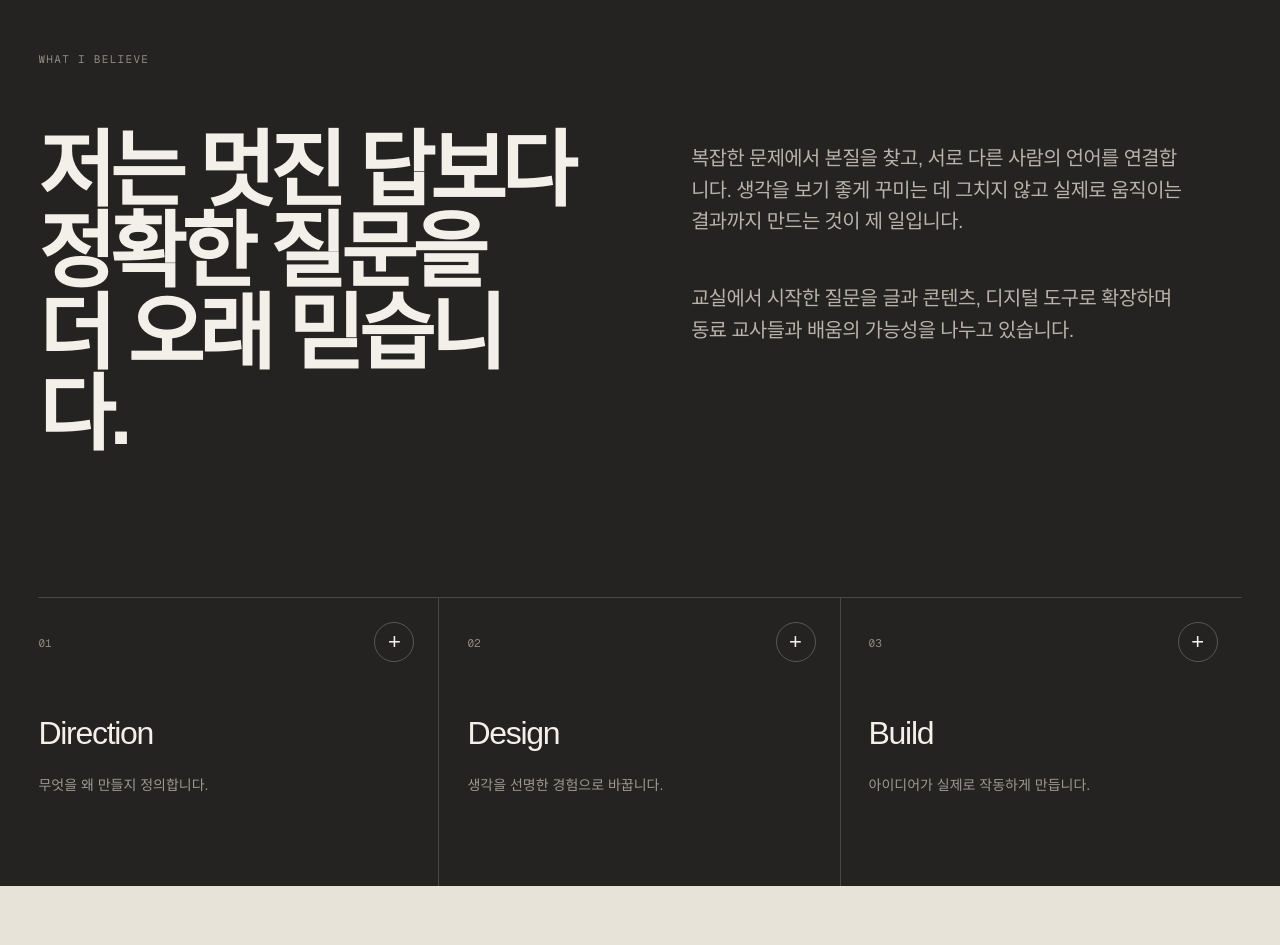
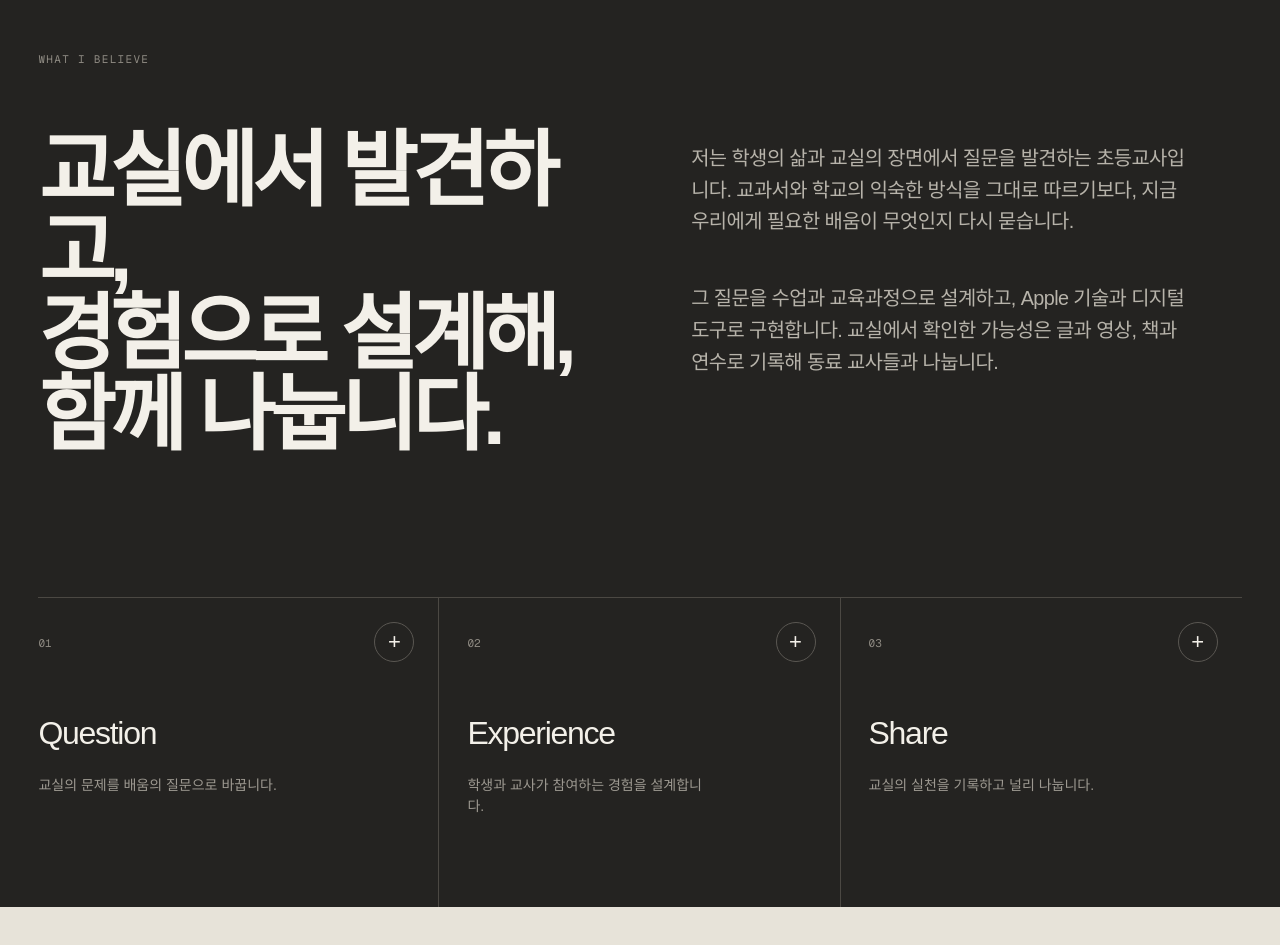
Before and after one commit to treism1234/moonyuk-portfolio, a Next.js app: page / in a window 1280 px wide. Shown: the part 2700-3645 px from the top of the page. Built offline with nearby package versions, Linux system fonts and the light colour scheme.

Commit message:
Personalize beliefs and capability stories

```diff
--- a/app/page.tsx
+++ b/app/page.tsx
@@ -39,9 +39,9 @@ const projects = [
 ];
 
 const capabilities = [
-  { no: "01", title: "Direction", text: "무엇을 왜 만들지 정의합니다.", detail: "좋은 결과는 올바른 출발점에서 시작합니다. 흩어진 요구와 관찰을 하나의 핵심 질문으로 정리하고, 브랜드와 제품이 향해야 할 방향을 명확한 원칙과 우선순위로 만듭니다.", points: ["문제와 기회의 재정의", "브랜드·제품 전략", "핵심 메시지와 로드맵"] },
-  { no: "02", title: "Design", text: "생각을 선명한 경험으로 바꿉니다.", detail: "추상적인 아이디어가 사람들이 보고, 느끼고, 사용할 수 있는 경험이 되도록 설계합니다. 정보 구조부터 인터랙션과 시각 언어까지 모든 접점에 같은 관점이 흐르게 합니다.", points: ["UX와 정보 구조", "비주얼 아이덴티티", "인터랙션과 프로토타입"] },
-  { no: "03", title: "Build", text: "아이디어가 실제로 작동하게 만듭니다.", detail: "멋진 제안서에서 멈추지 않고 실제 화면과 서비스로 구현합니다. 빠르게 만들어 검증하고, 배운 것을 다시 설계에 반영하는 작은 반복으로 완성도를 높입니다.", points: ["웹사이트와 디지털 제품", "노코드·AI 프로토타이핑", "출시와 개선 사이클"] },
+  { no: "01", title: "Question", text: "교실의 문제를 배움의 질문으로 바꿉니다.", detail: "수업은 정답을 전달하는 일보다 지금 이 아이들에게 무엇이 필요한지 묻는 데서 시작한다고 믿습니다. 성취기준과 학생의 삶, 교실의 조건을 함께 살피며 풀어야 할 질문을 찾습니다. 국정 교과서 없이 과학 수업을 다시 설계하고, 지역의 이야기를 교과서로 만든 일도 이 질문에서 출발했습니다.", points: ["학생의 삶에서 출발하는 수업", "성취기준 중심 교육과정 재구성", "지역과 학교의 문제를 학습 주제로 전환"] },
+  { no: "02", title: "Experience", text: "학생과 교사가 참여하는 경험을 설계합니다.", detail: "좋은 도구를 보여주는 데 그치지 않고, 학생이 탐구하고 만들고 피드백을 주고받는 배움의 흐름 전체를 설계합니다. 1인 1기기와 클라우드, Apple 기술을 수업과 평가에 연결하고 초중 연계교육과 자유학년제 수업으로 배움의 경계를 넓혀 왔습니다.", points: ["1인 1기기 기반 탐구·창작·평가", "초중 연계교육과 자유학년제", "ADE·APLS 활동을 통한 교사 학습 지원"] },
+  { no: "03", title: "Share", text: "교실의 실천을 기록하고 널리 나눕니다.", detail: "한 교실의 좋은 시도가 그 안에서만 끝나지 않도록 글과 영상, 웹 콘텐츠와 연수로 기록합니다. 여느날 여느교실을 운영하고 책과 지역화 교과서, 정보교육 5분 레시피를 만들며 동료 교사가 바로 활용할 수 있는 언어와 형태로 경험을 나누고 있습니다.", points: ["교육 콘텐츠 기획·제작·운영", "책·교과서·영상으로 남기는 기록", "동료 교사와 함께 성장하는 공유 문화"] },
 ];
 
 export default function Home() {
@@ -127,10 +127,10 @@ export default function Home() {
       <section className="about" id="about">
         <div className="about-kicker">What I believe</div>
         <div className="about-grid">
-          <h2>저는 멋진 답보다<br />정확한 질문을<br />더 오래 믿습니다.</h2>
+          <h2>교실에서 발견하고,<br />경험으로 설계해,<br />함께 나눕니다.</h2>
           <div className="about-copy">
-            <p>복잡한 문제에서 본질을 찾고, 서로 다른 사람의 언어를 연결합니다. 생각을 보기 좋게 꾸미는 데 그치지 않고 실제로 움직이는 결과까지 만드는 것이 제 일입니다.</p>
-            <p>교실에서 시작한 질문을 글과 콘텐츠, 디지털 도구로 확장하며 동료 교사들과 배움의 가능성을 나누고 있습니다.</p>
+            <p>저는 학생의 삶과 교실의 장면에서 질문을 발견하는 초등교사입니다. 교과서와 학교의 익숙한 방식을 그대로 따르기보다, 지금 우리에게 필요한 배움이 무엇인지 다시 묻습니다.</p>
+            <p>그 질문을 수업과 교육과정으로 설계하고, Apple 기술과 디지털 도구로 구현합니다. 교실에서 확인한 가능성은 글과 영상, 책과 연수로 기록해 동료 교사들과 나눕니다.</p>
           </div>
         </div>
         <div className="capabilities" aria-label="전문 분야">
```
